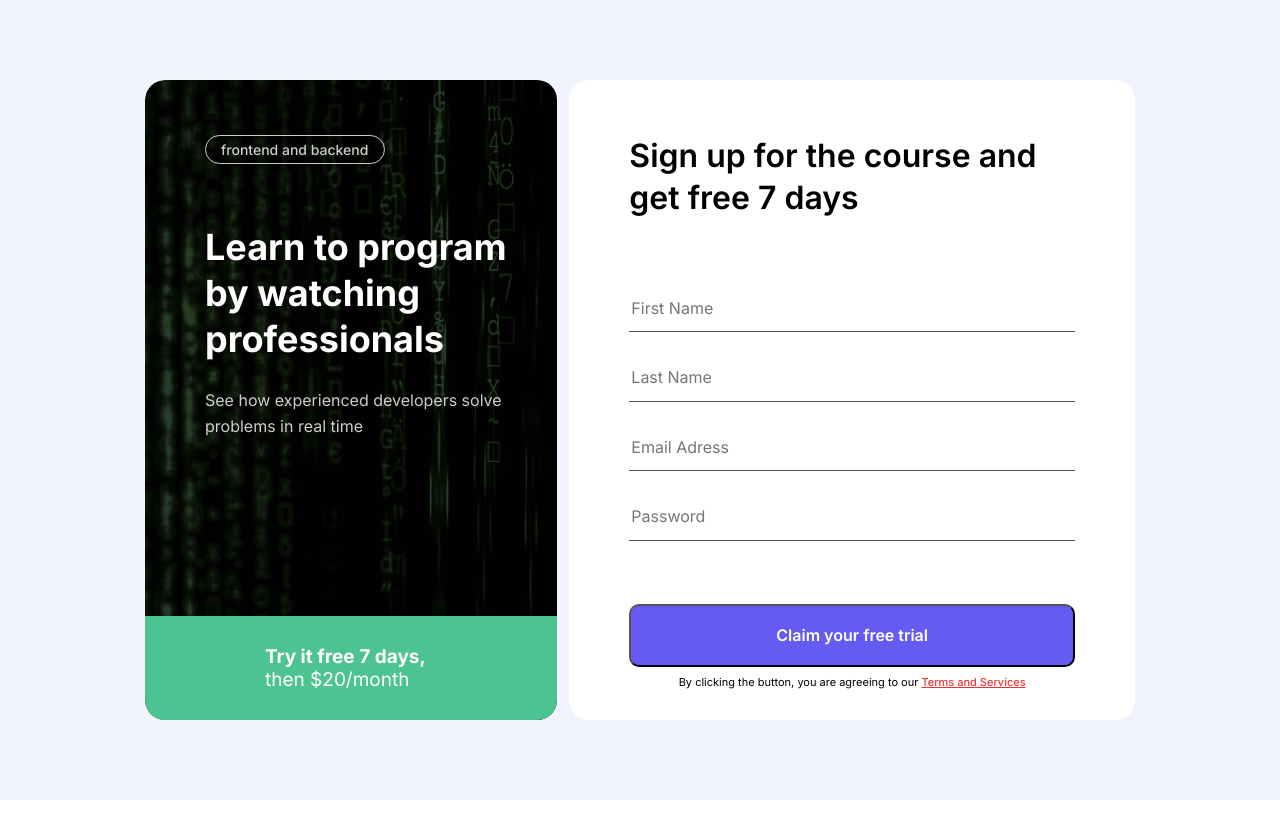
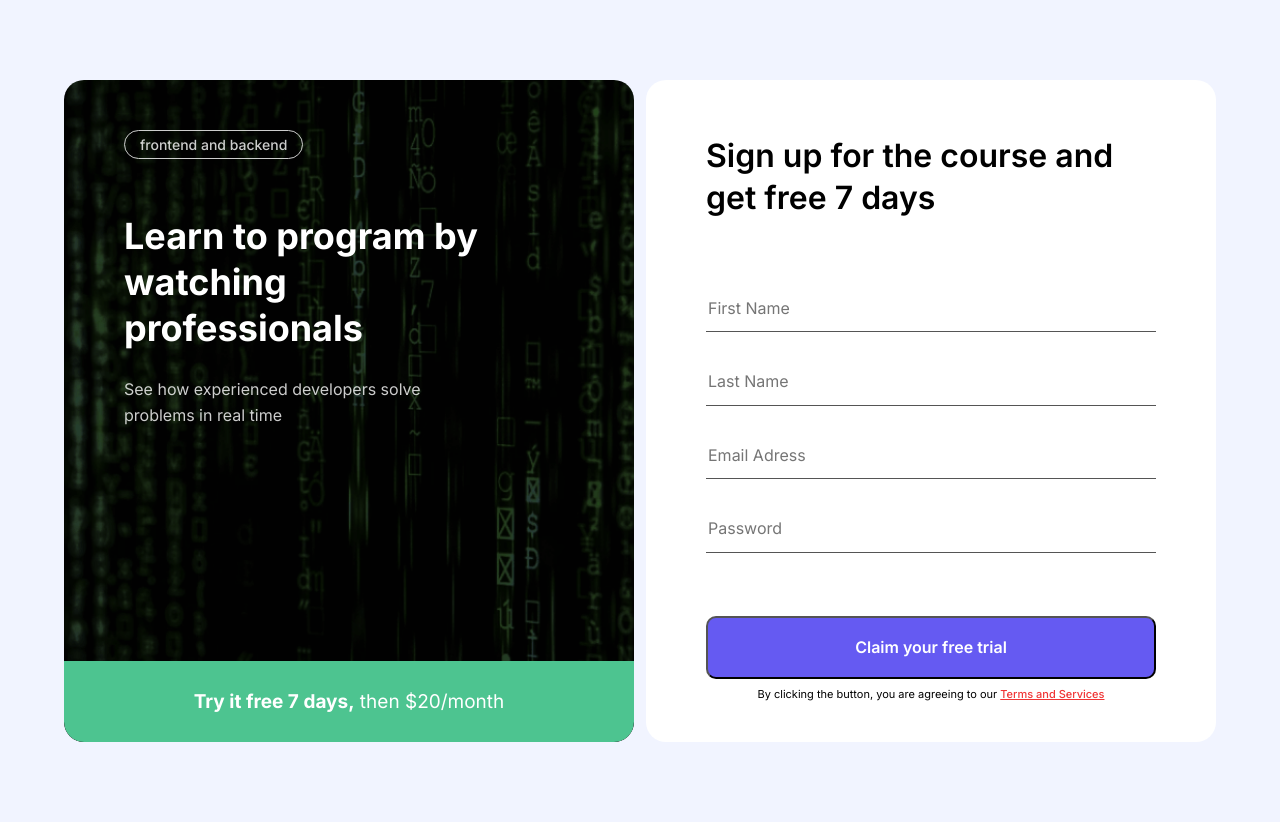
Before and after one commit to Usmonkul/signup-form, a plain HTML site: page index.html in a window 1280 px wide. Before the commit the page ends 800 px from the top, so only its background shows below. Drawn offline with Linux system fonts and the light colour scheme.

Commit message:
fixed my issues by watching video lessons

```diff
--- a/css/styles.css
+++ b/css/styles.css
@@ -1,4 +1,9 @@
 :root {
+  --body-bg: #F1F4FF;
+  --green: #4DC490;
+  --purple: #655AF2;
+  --red: #F03535;
+  --text-color: #000;
 }
 /* GENERAL */
 html {
@@ -12,7 +17,10 @@ html {
 *::after {
   box-sizing: inherit;
 }
-
+*:focus {
+  outline: 2px dotted var(--purple);
+  outline-offset: 3px;
+}
 body {
   display: flex;
   flex-direction: column;
@@ -20,6 +28,8 @@ body {
   padding: 0;
   margin: 0;
   font-family: 'Inter', sans-serif;
+  color: var(--text-color);
+  background-color: var(--body-bg);
 }
 
 img {
@@ -47,12 +57,13 @@ a {
 
 /* CONTAINER */
 .container {
-  max-width: 1430px;
-  padding-left: 145px;
-  padding-right: 145px;
+  width: 100%;
+  max-width: 1192px;
+  padding-left: 20px;
+  padding-right: 20px;
   margin-left: auto;
   margin-right: auto;
-  background-color: #F1F4FF;
+
 }
 
 
@@ -64,39 +75,40 @@ a {
   padding-bottom: 80px;
 }
 .hero-section {
-  width: 570px;
-  height: 640px;
+  --text-color: #fff;
+  width: 100%;
+  max-width: 570px;
   background-image: url("/img/bg.png");
   background-repeat: no-repeat;
-  color: #fff;
+  background-position: center center;
+  background-size: cover;
+  color: var(--text-color);
   border-radius: 20px;
+  overflow: hidden;
   margin-right: 12px;
   display: flex;
   flex-direction: column;
 }
 .hero-content {
+  flex-grow: 1;
   padding-top: 55px;
   padding-left: 60px;
-  display: flex;
-  flex-direction: column;
 }
 .logo-link {
-  width: 180px;
   font-weight: 500;
   font-size: 14px;
   line-height: 17px;
-  color: #fff;
+  color: var(--text-color);
   padding: 5px 15px;
-  border: 1px solid #FFFFFF;
+  border: 1px solid var(--text-color);
   border-radius: 41px;
-  margin-bottom: 60px;
   opacity: 0.8;
 }
 .hero-header {
   font-weight: bold;
   font-size: 36px;
   line-height: 46px;
-  margin-top: 0;
+  margin-top: 60px;
   margin-bottom: 25px;
 }
 .hero-text {
@@ -107,23 +119,27 @@ a {
 
 }
 .offer-price {
-  padding: 29px 120px;
+  display: block;
+  padding: 29px;
   width: 100%;
+  text-align: center;
   margin-top: auto;
-  background: #4DC490;
+  background: var(--green);
   border-radius: 0px 0px 20px 20px;
 }
 .price-trail {
-  color: #fff;
+  color: var(--text-color);
   line-height: 23px;
   font-size: 19px;
 }
+/* Sign up secion */
 .signup-section {
-  width: 570px;
-  height: 640px;
+  width: 100%;
+  max-width: 570px;
   padding: 55px 60px 40px 60px;
   background-color: #fff;
   border-radius: 20px;
+  overflow: hidden;
 }
 .signup-header {
   font-weight: 600;
@@ -131,7 +147,7 @@ a {
   line-height: 42px;
   color: #000;
   margin-top: 0;
-  margin-bottom: 79px;
+  margin-bottom: 65px;
 }
 .signup-form {
   display: flex;
@@ -140,17 +156,25 @@ a {
 .signup-input {
   border: 0;
   border-bottom: 1px solid #555555;
+  padding-top: 15px;
   padding-bottom: 14px;
 }
+.signup-input:focus {
+  border-color: #000;
+  font-weight: 600;
+  color: #000;
+}
 .signup-input {
-  margin-bottom: 35px;
+  margin-bottom: 25px;
 }
 .last-ch {
   margin-bottom: 0;
 }
 .signup-btn {
-  padding: 20px 145px;
-  background: #655AF2;
+  display: block;
+  width: 100%;
+  padding: 20px;
+  background: var(--purple);
   border-radius: 10px;
   margin-top: 63px;
   margin-bottom: 8px;
@@ -158,6 +182,7 @@ a {
   font-size: 16px;
   line-height: 19px;
   color: #fff;
+  cursor: pointer;
 }
 .terms-text {
   font-size: 11px;
@@ -166,7 +191,16 @@ a {
   margin: 0;
 }
 .term-service {
-  color: #F03535;
+  color: var(--red);
   text-decoration: underline;
   font-weight: 500;
 }
+@media only screen and (max-width: 670px) {
+  .mainpage-wrapper {
+    display: flex;
+    flex-direction: column;
+  }
+  .hero-section {
+    margin-bottom: 20px;
+  }
+}
--- a/index.html
+++ b/index.html
@@ -17,7 +17,7 @@
       <section class="hero-section">
         <div class="hero-content">
           <a href="index.html" class="logo-link">frontend and backend</a>
-          <h2 class="hero-header">Learn to program by watching <br> professionals</h2>
+          <h1 class="hero-header">Learn to program by watching <br> professionals</h1>
           <p class="hero-text">See how experienced developers solve <br> problems in real time</p>
         </div>
         <div class="offer-price">
```
